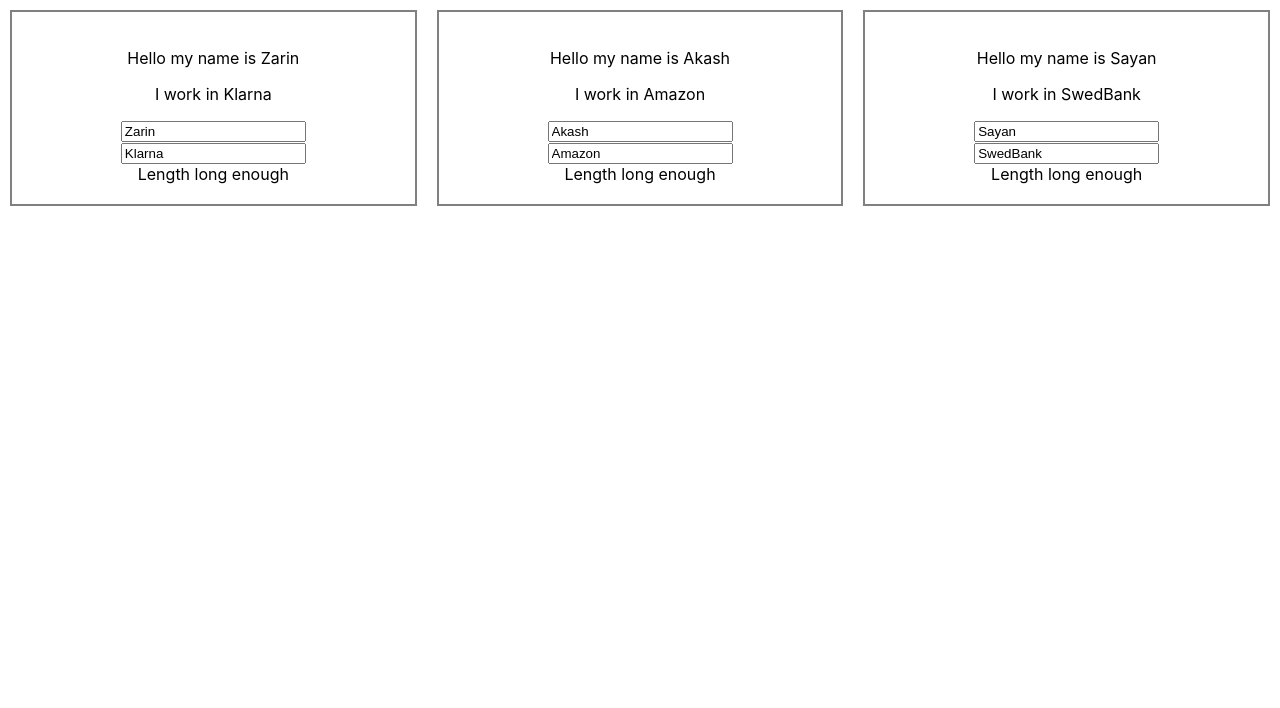
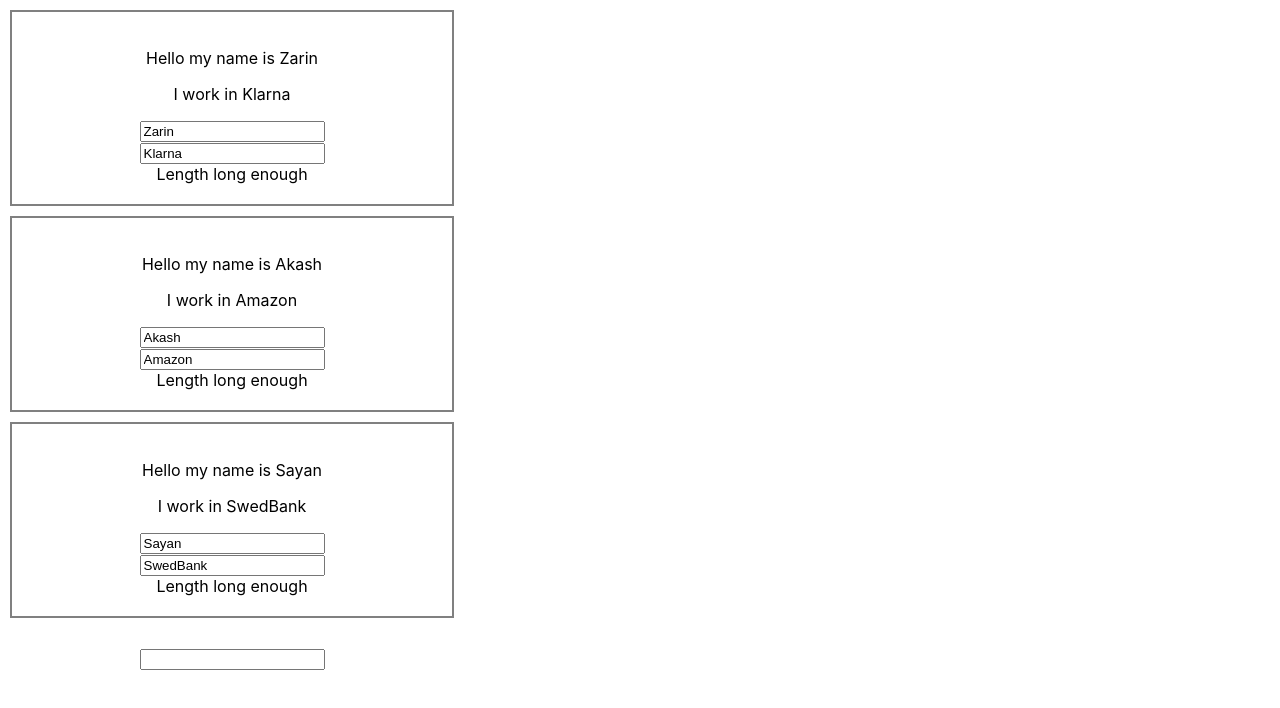
Before and after one commit to akashleo/New_ES6, a React (Create React App) app in the folder proj_one/: page / in a window 1280 px wide. Shown: the top 708 px of the page. Built offline with nearby package versions, Linux system fonts and the light colour scheme.

Commit message:
Sixth commit

```diff
--- a/proj_one/src/App.css
+++ b/proj_one/src/App.css
@@ -1,7 +1,15 @@
 .App {
   text-align: center;
-  display : flex;
-  justify-content: center;
+  display : inline-block;
+
+}
+
+.red {
+ color: red;
+}
+
+.bold {
+  font-weight :800;
 }
 
 .App-logo {
--- a/proj_one/src/App.js
+++ b/proj_one/src/App.js
@@ -1,5 +1,7 @@
 import "./App.css";
 import UserOutput from "./UserOutput/userOutput";
+import UserInput from "./UserInput/userInput";
+import Char from "./Char/Char";
 import React, { Component } from "react";
 
 class App extends Component {
@@ -42,8 +44,18 @@
     this.setState({ persons: personsArray });
   };
 
+  inputChangedHandler = (event) => {
+    const characterListM = event.target.value;
+
+    this.setState({ characterList: characterListM });
+  };
+
   render() {
     let persons = this.state.persons;
+
+    const charList = this.state.characterList.split("").map((ch) => {
+      return <Char character={ch} />;
+    });
 
     const userOutput = persons.map((person) => {
       return (
@@ -60,8 +72,19 @@
         />
       );
     });
-
-    return <div className="App">{userOutput}</div>;
+    //
+    return (
+      <div className="App">
+        {userOutput}
+        <br />
+        <UserInput
+          field={this.state.characterList}
+          changed={this.inputChangedHandler}
+        />
+        <br />
+        {charList}
+      </div>
+    );
   }
 }
 
--- a/proj_one/src/Char/Char.js
+++ b/proj_one/src/Char/Char.js
@@ -1,6 +1,6 @@
 import React from "react";
 
-const char = () => {
+const char = (props) => {
   const style = {
     display: "inline-block",
     padding: "16px",
@@ -9,7 +9,7 @@
     textAlign: "center",
   };
 
-  return <div style={style}></div>;
+  return <div style={style}>{props.character}</div>;
 };
 
 export default char;
--- a/proj_one/src/Validation/Validation.js
+++ b/proj_one/src/Validation/Validation.js
@@ -1,9 +1,18 @@
 import React from "react";
+import ".././App.css";
 
 const validation = (props) => {
   let validationMessage = "Length long enough";
-  if (props.stringLength < 5) validationMessage = "Length too short";
-  return <div>{validationMessage}</div>;
+  let classes = [];
+  if (props.stringLength < 5) {
+    validationMessage = "Length too short";
+    classes.push("red");
+  }
+  if (props.stringLength < 2) {
+    validationMessage = "Length too short";
+    classes.push("bold");
+  }
+  return <div className={classes.join(" ")}> {validationMessage}</div>;
 };
 
 export default validation;
```
Also changed, not shown: 1 other file (tests, documents, lock files or other folders).
